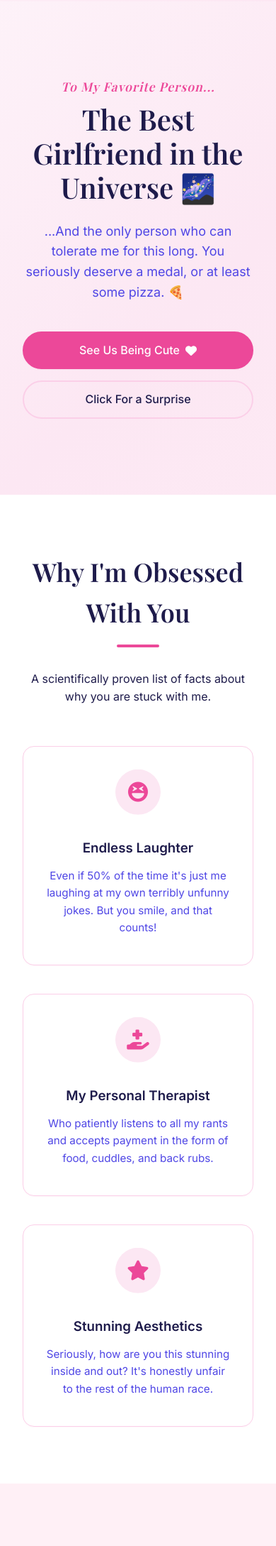
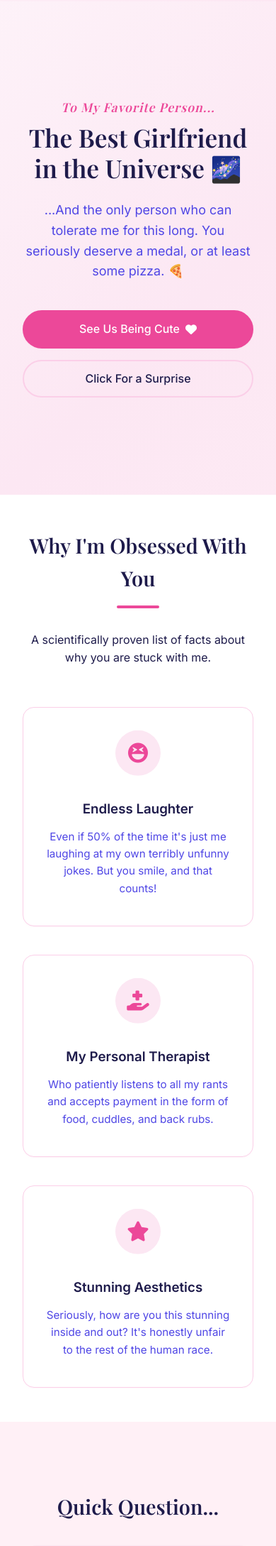
Before and after one commit to saiyamsharma01/Forever-With-You-, a Flask app: page / in a window 390 px wide. Shown: the part 63-2241 px from the top of the page at 71% size. Run offline with Flask 3, Linux system fonts and the light colour scheme; some libraries are stand-ins or nearby versions; some web fonts are replaced.

Commit message:
style: enhance mobile responsiveness and touch gestures

```diff
--- a/static/css/style.css
+++ b/static/css/style.css
@@ -612,12 +612,34 @@ h1, h2, h3, h4, .brand-logo, .footer-logo, .eyebrow {
 
 /* Mobile Responsiveness */
 @media (max-width: 768px) {
-    .nav-links { display: none; }
     .hamburger { display: block; }
-    .hero-cta { flex-direction: column; }
+    .nav-links {
+        position: absolute;
+        top: 100%;
+        left: 0;
+        width: 100%;
+        background: rgba(255, 255, 255, 0.98);
+        border-bottom: 1px solid var(--border-color);
+        flex-direction: column;
+        padding: 1.5rem 0;
+        gap: 1.5rem;
+        box-shadow: var(--shadow-sm);
+        display: none;
+    }
+    .nav-links.active {
+        display: flex;
+    }
+    .hero-cta { flex-direction: column; width: 100%; }
+    .hero-cta .btn-solid, .hero-cta .btn-outline { width: 100%; }
     .footer-grid, .about-grid { grid-template-columns: 1fr; gap: 2.5rem; }
     .footer-bottom { flex-direction: column; text-align: center; gap: 1rem; }
-    .hero-headline { font-size: 2.5rem; }
+    .hero-headline { font-size: 2.2rem; }
+    .section-title { font-size: 1.8rem; }
+    .section-padding { padding: 3rem 0; }
+    .interactive-box { padding: 1.5rem; }
+    .features-grid { grid-template-columns: 1fr; }
+    .notes-carousel { grid-template-columns: 1fr; }
+    .stats-grid { grid-template-columns: 1fr; }
 }
 
 /* Funny Animations & Heart Effects appended at the end */
--- a/static/js/script.js
+++ b/static/js/script.js
@@ -1,8 +1,37 @@
 // Wait for DOM to load
 document.addEventListener('DOMContentLoaded', () => {
 
-    // Navbar Scroll Effect
+    // Navbar Scroll Effect & Mobile Menu Toggle
     const navbar = document.querySelector('.premium-nav');
+    const hamburger = document.querySelector('.hamburger');
+    const navLinks = document.querySelector('.nav-links');
+
+    if (hamburger) {
+        hamburger.addEventListener('click', () => {
+            navLinks.classList.toggle('active');
+            const icon = hamburger.querySelector('i');
+            if (navLinks.classList.contains('active')) {
+                icon.classList.remove('fa-bars');
+                icon.classList.add('fa-times');
+            } else {
+                icon.classList.remove('fa-times');
+                icon.classList.add('fa-bars');
+            }
+        });
+    }
+
+    // Close mobile menu when clicking a link
+    document.querySelectorAll('.nav-links a').forEach(link => {
+        link.addEventListener('click', () => {
+            navLinks.classList.remove('active');
+            if (hamburger) {
+                const icon = hamburger.querySelector('i');
+                icon.classList.remove('fa-times');
+                icon.classList.add('fa-bars');
+            }
+        });
+    });
+
     window.addEventListener('scroll', () => {
         if (window.scrollY > 50) {
             navbar.classList.add('scrolled');
@@ -111,19 +140,23 @@ document.addEventListener('DOMContentLoaded', () => {
     const btnNo = document.getElementById('btn-no');
 
     if (btnYes) {
-        btnYes.addEventListener('mouseover', function(e) {
-            // Random movement logic to run away
-            const containerMaxX = 250;
-            const containerMaxY = 100;
+        const moveButton = (e) => {
+            if(e.cancelable) e.preventDefault();
+            // Random movement logic to run away (smaller radius on mobile)
+            const containerMaxX = window.innerWidth < 768 ? 100 : 250;
+            const containerMaxY = window.innerWidth < 768 ? 150 : 100;
 
             const randomX = Math.floor(Math.random() * containerMaxX * 2) - containerMaxX;
             const randomY = Math.floor(Math.random() * containerMaxY * 2) - containerMaxY;
 
             btnYes.style.transform = `translate(calc(-50% + ${randomX}px), ${randomY}px)`;
 
-            const funnyTexts = ["Can't click me!", "Nope!", "Haha too slow!", "Not an option!", "Try again!"];
+            const funnyTexts = ["Can't click me!", "Nope!", "Haha too slow!", "Touch me if u can!", "Try again!"];
             btnYes.innerText = funnyTexts[Math.floor(Math.random() * funnyTexts.length)];
-        });
+        };
+
+        btnYes.addEventListener('mouseover', moveButton);
+        btnYes.addEventListener('touchstart', moveButton, {passive: false});
 
         btnYes.addEventListener('click', function(e) {
             e.preventDefault();
```
